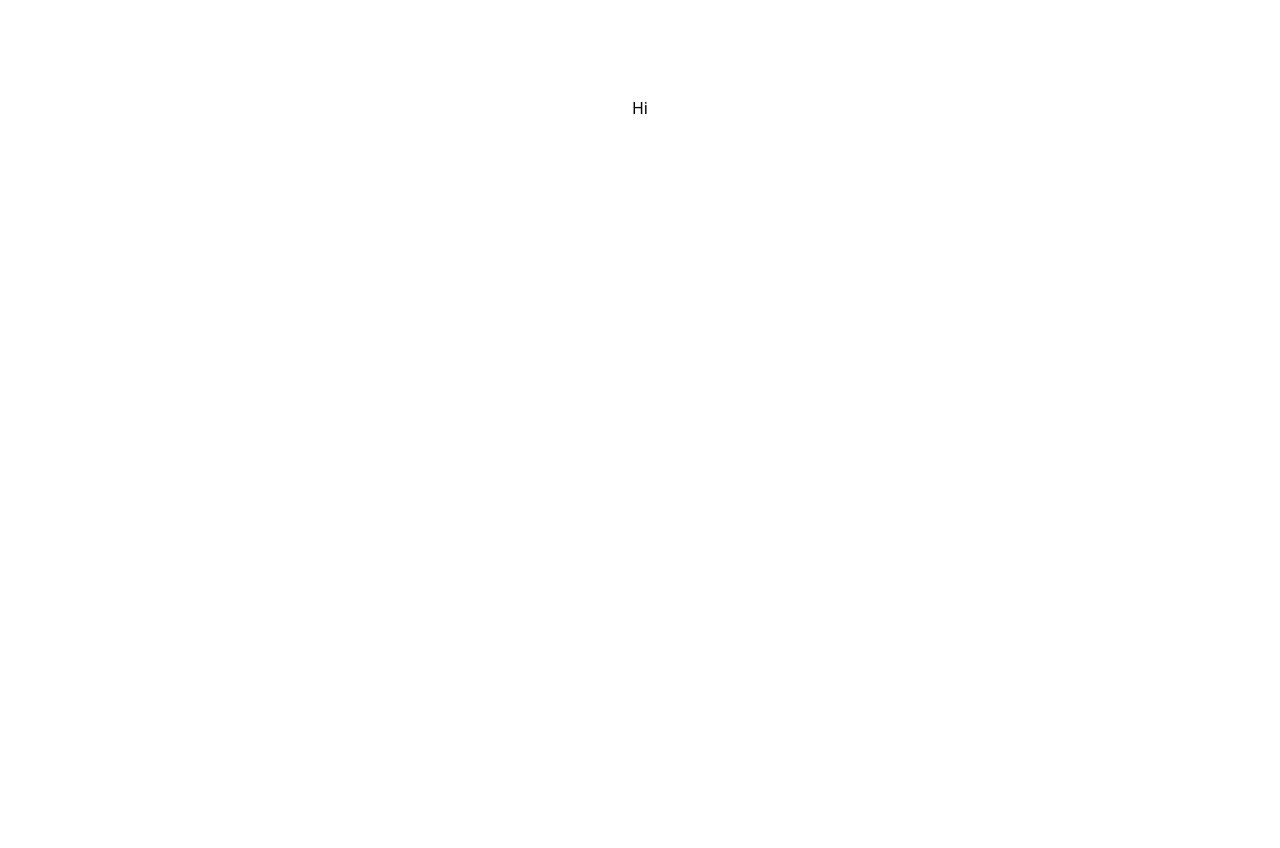
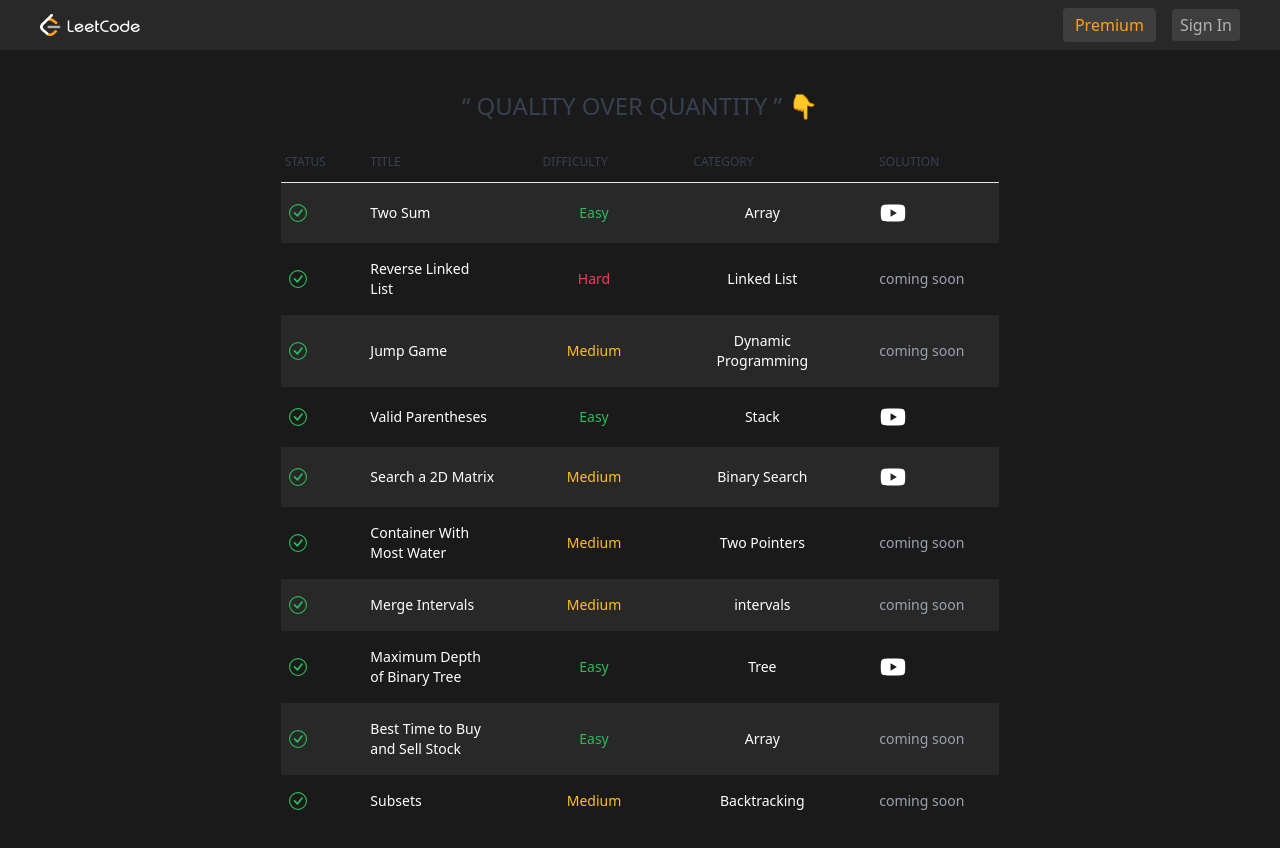
Before and after one commit to MZHussain0/leetcode, a Next.js app: page / in a window 1280 px wide. Shown: the top 848 px of the page. Before the commit the page ends 800 px from the top, so only its background shows below. Built offline with nearby package versions, Linux system fonts and the light colour scheme.

Commit message:
add homepage Problems table UI

```diff
--- /dev/null
+++ b/src/components/ProblemsTable/ProblemsTable.tsx
@@ -0,0 +1,58 @@
+import { problems } from "@/mockProblems/problems";
+import Link from "next/link";
+import { FC } from "react";
+
+import { AiFillYoutube } from "react-icons/ai";
+import { BsCheckCircle } from "react-icons/bs";
+
+interface ProblemsTableProps {}
+
+const ProblemsTable: FC<ProblemsTableProps> = ({}) => {
+  return (
+    <tbody className="text-white">
+      {problems.map((problem, idx) => {
+        const difficultyColor =
+          problem.difficulty === "Easy"
+            ? "text-dark-green-s"
+            : problem.difficulty === "Medium"
+            ? "text-dark-yellow"
+            : "text-dark-pink";
+        return (
+          <tr
+            key={problem.id}
+            className={`${idx % 2 === 0 ? "bg-dark-layer-1" : ""}`}>
+            <th className="px-2 py-4 font-medium whitespace-nowrap text-dark-green-s">
+              <BsCheckCircle fontSize={"18"} width="18" />
+            </th>
+            <td className="px-6 py-4">
+              <Link
+                className="hover:text-blue-600 cursor-pointer"
+                href={`/problems/${problem.id}`}>
+                {problem.title}
+              </Link>
+            </td>
+
+            <td className={`px-6 py-4 text-center ${difficultyColor}`}>
+              {problem.difficulty}
+            </td>
+
+            <td className={`px-6 py-4 text-center `}>{problem.category}</td>
+
+            <td className={`px-6 py-4  `}>
+              {problem.videoId ? (
+                <AiFillYoutube
+                  fontSize={"28"}
+                  className="cursor-pointer hover:text-pink-600"
+                />
+              ) : (
+                <p className="text-gray-400">coming soon</p>
+              )}
+            </td>
+          </tr>
+        );
+      })}
+    </tbody>
+  );
+};
+
+export default ProblemsTable;
--- /dev/null
+++ b/src/components/Topbar/Topbar.tsx
@@ -0,0 +1,51 @@
+import Image from "next/image";
+import Link from "next/link";
+import { FC } from "react";
+
+interface TopbarProps {}
+
+const Topbar: FC<TopbarProps> = ({}) => {
+  return (
+    <>
+      <nav className="relative flex h-[50px] w-full shrink-0 items-center px-5 bg-dark-layer-1 text-dark-gray-7">
+        <div
+          className={`flex w-full items-center justify-between max-w-[1200px] mx-auto`}>
+          <Link href="/" className="h-[22px] flex-1">
+            <Image
+              src={"/logo-full.png"}
+              alt="Logo"
+              width={100}
+              height={100}
+              className="h-full"
+            />
+          </Link>
+
+          <div className="flex items-center space-x-4 flex-1 justify-end">
+            <div>
+              <a
+                href="https://www.buymeacoffee.com/burakorkmezz"
+                target="_blank"
+                rel="noreferrer"
+                className="bg-dark-fill-3 py-1.5 px-3 cursor-pointer rounded text-brand-orange hover:bg-dark-fill-2">
+                Premium
+              </a>
+            </div>
+            <Link href="/auth">
+              <button className="bg-dark-fill-3 py-1 px-2 cursor-pointer rounded ">
+                Sign In
+              </button>
+            </Link>
+          </div>
+        </div>
+      </nav>
+
+      <div
+        className="absolute top-10 left-2/4 -translate-x-2/4  mx-auto bg-dark-layer-1 text-brand-orange p-2 rounded shadow-lg z-40 group-hover:scale-100 scale-0
+		transition-all duration-300 ease-in-out">
+        {/* <p className="text-sm">{user.email}</p> */}
+      </div>
+    </>
+  );
+};
+
+export default Topbar;
--- /dev/null
+++ b/src/mockProblems/problems.ts
@@ -0,0 +1,91 @@
+export type Problem = {
+  id: string;
+  title: string;
+  difficulty: string;
+  category: string;
+  order: number;
+  videoId?: string;
+};
+
+export const problems: Problem[] = [
+  {
+    id: "two-sum",
+    title: "Two Sum",
+    difficulty: "Easy",
+    category: "Array",
+    order: 1,
+    videoId: "8-k1C6ehKuw",
+  },
+  {
+    id: "reverse-linked-list",
+    title: "Reverse Linked List",
+    difficulty: "Hard",
+    category: "Linked List",
+    order: 2,
+    videoId: "",
+  },
+  {
+    id: "jump-game",
+    title: "Jump Game",
+    difficulty: "Medium",
+    category: "Dynamic Programming",
+    order: 3,
+    videoId: "",
+  },
+  {
+    id: "valid-parentheses",
+    title: "Valid Parentheses",
+    difficulty: "Easy",
+    category: "Stack",
+    order: 4,
+    videoId: "xty7fr-k0TU",
+  },
+  {
+    id: "search-a-2d-matrix",
+    title: "Search a 2D Matrix",
+    difficulty: "Medium",
+    category: "Binary Search",
+    order: 5,
+    videoId: "ZfFl4torNg4",
+  },
+  {
+    id: "container-with-most-water",
+    title: "Container With Most Water",
+    difficulty: "Medium",
+    category: "Two Pointers",
+    order: 6,
+    videoId: "",
+  },
+  {
+    id: "merge-intervals",
+    title: "Merge Intervals",
+    difficulty: "Medium",
+    category: "intervals",
+    order: 7,
+    videoId: "",
+  },
+  {
+    id: "maximum-depth-of-binary-tree",
+    title: "Maximum Depth of Binary Tree",
+    difficulty: "Easy",
+    category: "Tree",
+    order: 8,
+    videoId: "4qYTqOiRMoM",
+  },
+  {
+    id: "best-time-to-buy-and-sell-stock",
+    title: "Best Time to Buy and Sell Stock",
+    difficulty: "Easy",
+    category: "Array",
+    order: 9,
+    videoId: "",
+  },
+  {
+    id: "subsets",
+    title: "Subsets",
+    difficulty: "Medium",
+    category: "Backtracking",
+    order: 10,
+    videoId: "",
+  },
+];
--- a/src/pages/auth/index.tsx
+++ b/src/pages/auth/index.tsx
@@ -1,14 +1,28 @@
 import { authModalState } from "@/atoms/authModalAtom";
 import AuthModal from "@/components/Modals/AuthModal";
 import Navbar from "@/components/Navbar/Navbar";
+import { auth } from "@/firebase/firebase";
 import Image from "next/image";
-import { FC } from "react";
+import { useRouter } from "next/router";
+import { FC, useEffect, useState } from "react";
+import { useAuthState } from "react-firebase-hooks/auth";
 import { useRecoilValue } from "recoil";
 
 interface AuthPageProps {}
 
 const AuthPage: FC<AuthPageProps> = ({}) => {
   const authModal = useRecoilValue(authModalState);
+  const [user, loading, error] = useAuthState(auth);
+  const [pageLoading, setPageLoading] = useState(true);
+  const router = useRouter();
+
+  useEffect(() => {
+    if (user) router.push("/");
+    if (!loading && !user) setPageLoading(false);
+  }, [user, loading, router]);
+
+  if (pageLoading) return null;
+
   return (
     <div className="bg-gradient-to-b from-gray-600 to-black h-screen relative">
       <div className="max-w-7xl mx-auto">
--- a/src/pages/index.tsx
+++ b/src/pages/index.tsx
@@ -1,7 +1,39 @@
+import ProblemsTable from "@/components/ProblemsTable/ProblemsTable";
+import Topbar from "@/components/Topbar/Topbar";
+
 export default function Home() {
   return (
-    <main className="flex min-h-screen flex-col items-center justify-between p-24">
-      Hi{" "}
+    <main className="bg-dark-layer-2 min-h-screen">
+      <Topbar />
+      <h1 className="text-2xl text-center text-gray-700 dark:text-gray-400 font-medium uppercase mt-10 mb-5">
+        &ldquo; QUALITY OVER QUANTITY &rdquo; 👇
+      </h1>
+
+      <div className="relative overflow-x-auto mx-auto px-6 pb-10">
+        <table className="text-sm text-left text-gray-500 dark:text-gray-400 sm:w-7/12 w-full max-w-[1200px] mx-auto">
+          <thead className="text-xs text-gray-700 uppercase dark:text-gray-400 border-b ">
+            <tr>
+              <th scope="col" className="px-1 py-3 w-0 font-medium">
+                Status
+              </th>
+              <th scope="col" className="px-6 py-3 w-0 font-medium">
+                Title
+              </th>
+              <th scope="col" className="px-6 py-3 w-0 font-medium">
+                Difficulty
+              </th>
+
+              <th scope="col" className="px-6 py-3 w-0 font-medium">
+                Category
+              </th>
+              <th scope="col" className="px-6 py-3 w-0 font-medium">
+                Solution
+              </th>
+            </tr>
+          </thead>
+          <ProblemsTable />
+        </table>
+      </div>
     </main>
   );
 }
```
